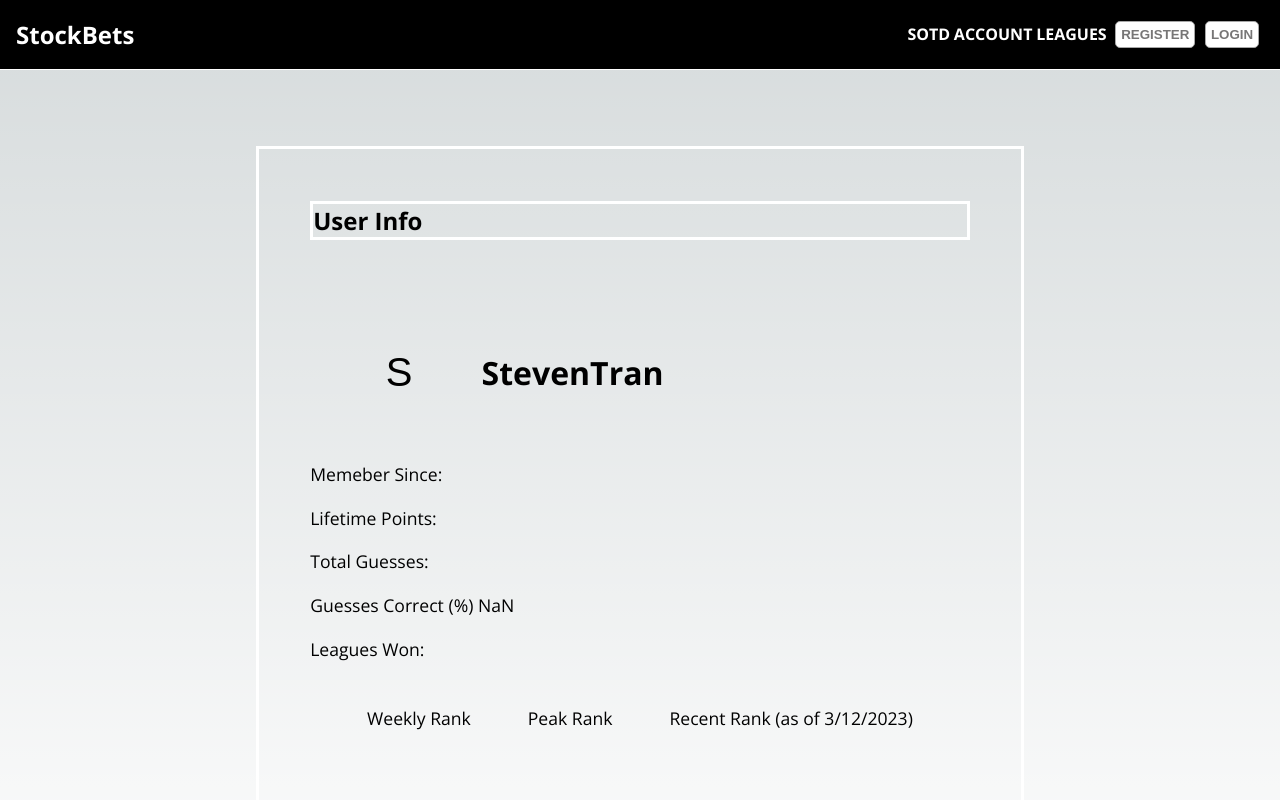
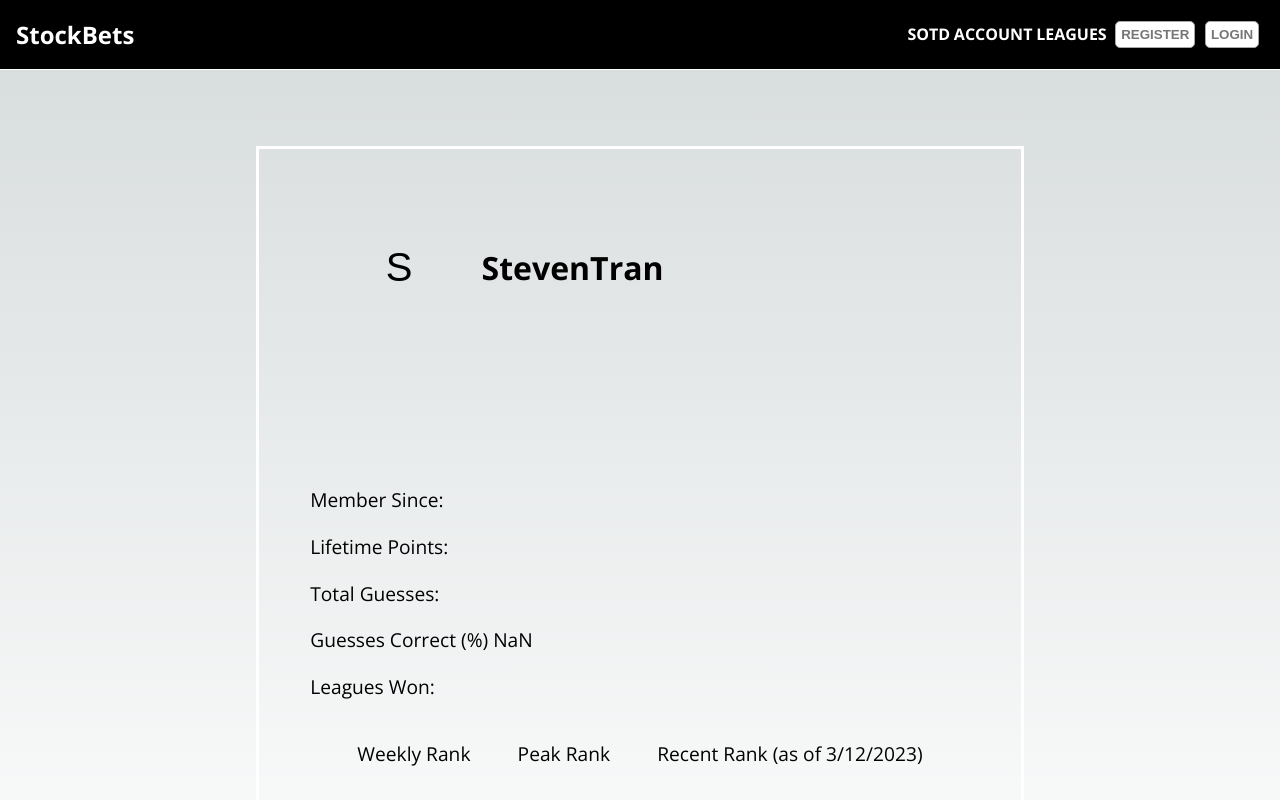
Before and after one commit to Tran-Steven/StockBets, a Next.js app: page /account in a window 1280 px wide. Shown: the top 800 px of the page. Built offline with nearby package versions, Linux system fonts and the light colour scheme.

Commit message:
Added reccomendatins

```diff
--- a/components/AccountPageContent/AccountContent.tsx
+++ b/components/AccountPageContent/AccountContent.tsx
@@ -11,6 +11,10 @@ export interface AccountInfo {
   PeakRank: string;
   RecentRank: string;
 }
+
+// ranks: (1 - 3) Bronze, Silver, Gold, Plat, Diamond, Masters (top 50?)
+
+// implement a line chart with npm install chart.js (later)
 
 // https://css-tricks.com/snippets/javascript/random-hex-color/
 
@@ -48,7 +52,7 @@ export default function AccountContent({Username, MemberSince, LifetimePoints, L
   return (
     <div className={style.parent}>
       <div className={style.mainContent}>
-         <h2>User Info</h2>
+         {/* <h2>User Info</h2> */}
          <div className={style.playerCard}>
           <div className={style.default} id="test">
             <button className={style.colorChanger} onClick={() => setDefaultBG(Username)}>
@@ -59,10 +63,11 @@ export default function AccountContent({Username, MemberSince, LifetimePoints, L
             </div> */}
           </div>
           <h1>{Username}StevenTran</h1>
+          {/* maybe for titles too, add this for filler <h3>&#127881; Beta Tester &#127881;</h3> */}
           </div>
           <div className={style.listStyle}>
           <ul className={style.lifetimeInfo}>
-            <li>Memeber Since: {MemberSince}</li>
+            <li>Member Since: {MemberSince}</li>
             <li>Lifetime Points: {LifetimePoints}</li>
             <li>Total Guesses: {TotalGuesses}</li>
             <li>Guesses Correct (%) {calculateCorrect(TotalGuesses, CorrectGuesses)}</li>
@@ -76,11 +81,6 @@ export default function AccountContent({Username, MemberSince, LifetimePoints, L
             </ul>
             </div>
           </div>
-          {/* <h3>Socials</h3>
-          <ul className={style.socials}>
-            <li>PlaceHolder</li>
-            <li>PlaceHolder</li>
-          </ul> */}
       </div>
     </div>
   );
--- a/pages/styles/AccountContent.module.css
+++ b/pages/styles/AccountContent.module.css
@@ -7,12 +7,17 @@
 .playerCard {
     display: flex;
     align-items: center;
+    text-align: center;
     height: 25%;
-    margin-top: 10%;
+    margin-bottom: 20%;
 }
 
 .playerCard h1 {
     margin-left: 4%;
+}
+
+.playerCard h3 {
+    margin-left: 20%;
 }
 
 .default:hover {
@@ -69,8 +74,9 @@
     margin-top: 3%;
 }
 
+
 .listStyle ul li {
-    font-size: 1.1em;
+    font-size: 1.2em;
 }
 
 .mainContent h2 {
```
